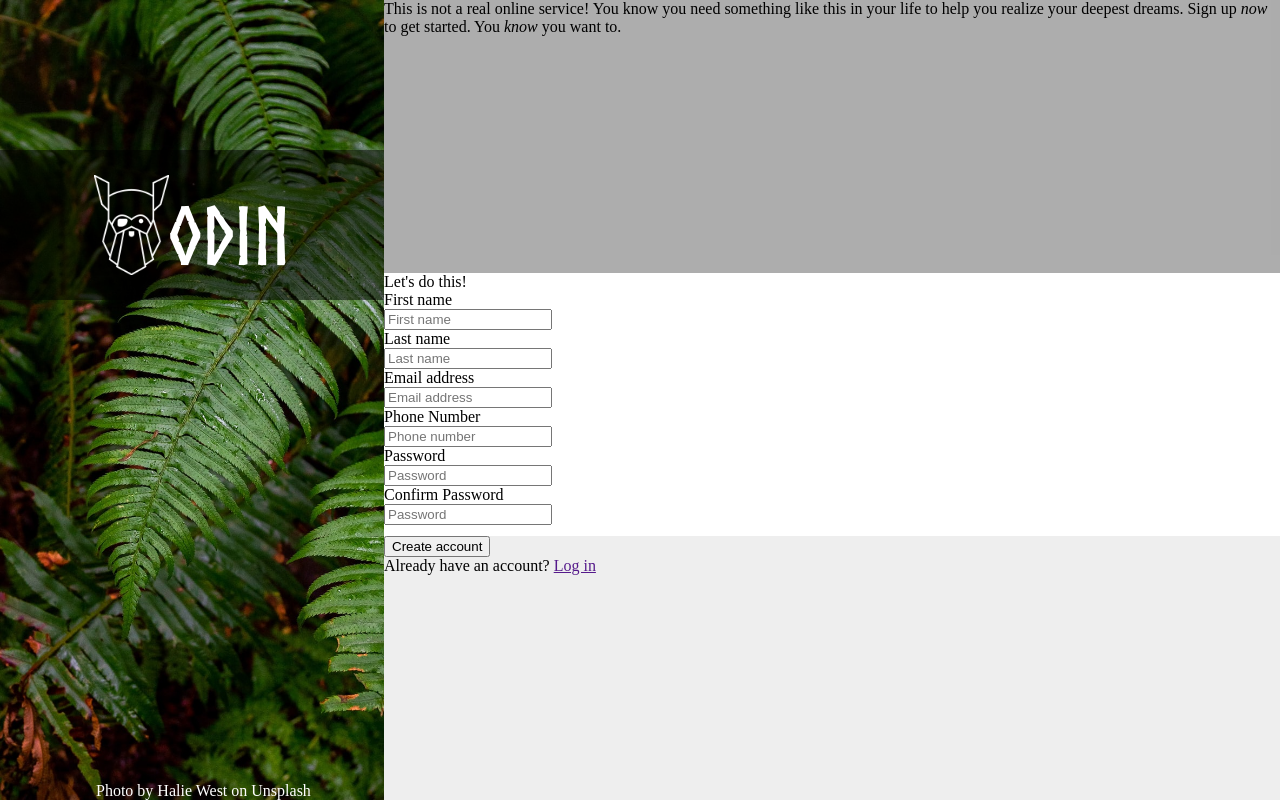
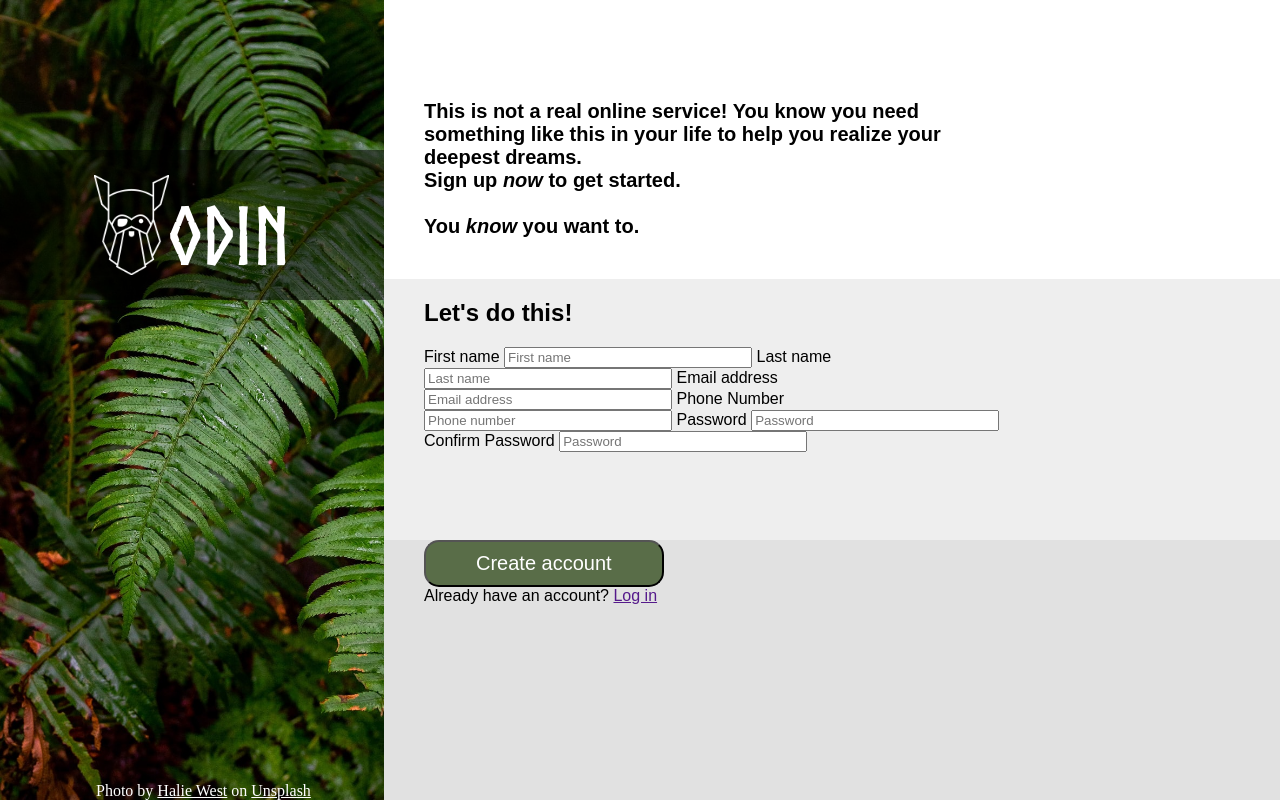
Before and after one commit to kenkneelee/odin-signup-form, a plain HTML site: page index.html in a window 1280 px wide. Drawn offline with Linux system fonts and the light colour scheme.

Commit message:
add preliminary css for right side

```diff
--- a/index.html
+++ b/index.html
@@ -19,20 +19,29 @@
                 />
                 <h1 class="title">Odin</h1>
             </div>
-            <div class="credit">Photo by Halie West on Unsplash</div>
+            <div class="credit">
+                Photo by
+                <a href="https://unsplash.com/@haliewestphoto">Halie West</a> on
+                <a href="https://unsplash.com/photos/25xggax4bSA">Unsplash</a>
+            </div>
         </div>
 
         <div class="right">
             <div class="top">
-                This is not a real online service! You know you need something
-                like this in your life to help you realize your deepest dreams.
-                Sign up <em>now</em> to get started.
+                <div class="toptext">
+                    This is not a real online service! You know you need
+                    something like this in your life to help you realize your
+                    deepest dreams.
+                    <br />
+                    Sign up <em>now</em> to get started. <br /><br />
                     <span>You <em>know</em> you want to.</span>
+                </div>
             </div>
 
             <form>
                 <div class="mid">
-                    Let's do this!
+                    <div class="midtext">
+                        <h2>Let's do this!</h2>
 
                         <label for="firstName" id="firstName-label"
                             >First name</label
@@ -44,7 +53,9 @@
                             required
                         />
 
-                    <label for="lastName" id="lastName-label">Last name</label>
+                        <label for="lastName" id="lastName-label"
+                            >Last name</label
+                        >
                         <input
                             id="lastName"
                             type="text"
@@ -52,7 +63,9 @@
                             required
                         />
 
-                    <label for="email" id="email-label">Email address</label>
+                        <label for="email" id="email-label"
+                            >Email address</label
+                        >
                         <input
                             id="email"
                             type="email"
@@ -86,10 +99,15 @@
                             required
                         />
                     </div>
+                </div>
 
                 <div class="bottom">
+                    <div class="bottomtext">
                         <button type="submit">Create account</button>
-                    <div>Already have an account? <a href="">Log in</a></div>
+                        <div>
+                            Already have an account? <a href="">Log in</a>
+                        </div>
+                    </div>
                 </div>
             </form>
         </div>
--- a/styles/style.css
+++ b/styles/style.css
@@ -59,37 +59,63 @@ body {
     left: 7.5%;
 }
 
+.credit > a {
+    color:white;
+}
+
 /* Right side */
 .right {
     width: 70%;
     height: 100%;
     display: flex;
     flex-direction: column;
-    background-color: rgba(58, 58, 58, 0.384);
+    font-family: Arial, Helvetica, sans-serif;
+
+}
+
+.toptext, .midtext, .bottomtext {
+    margin-left:40px;
+    margin-right:280px;
 }
 
 .top {
-    background-color: rgba(128, 128, 128, 0.136);
     flex-grow: 1;
+    font-weight: bold;
+    font-size: 20px;
+}
+
+.toptext {
+
+    position: relative;
+    top:100px;
 }
 
 form {
-    flex-grow: 1;
+    flex-grow: 2;
     background-color: white;
 }
 
 .mid {
-    background-color: white;
+    background-color: rgba(128, 128, 128, 0.136);
     height: 50%;
     display: flex;
     flex-direction: column;
 }
 
+
 input {
-    width: 160px;
+    width: 240px;
 }
 
 .bottom {
-    background-color: rgba(128, 128, 128, 0.136);
+    background-color: rgba(128, 128, 128, 0.236);
     height: 50%;
 }
+
+button {
+    background-color: #596D48;
+    color:white;
+    padding: 10px 50px;
+    font-size:20px;
+    border-radius:15px;
+}
```
Lines whose indentation alone changed are shown as unchanged.
